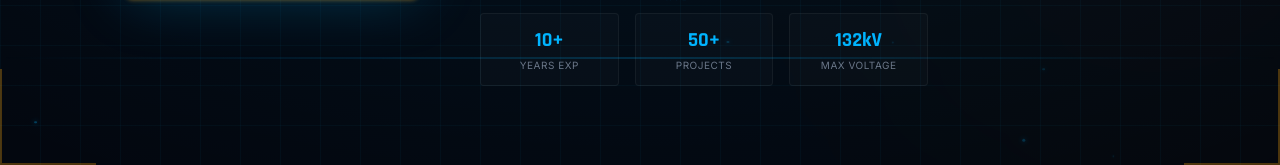
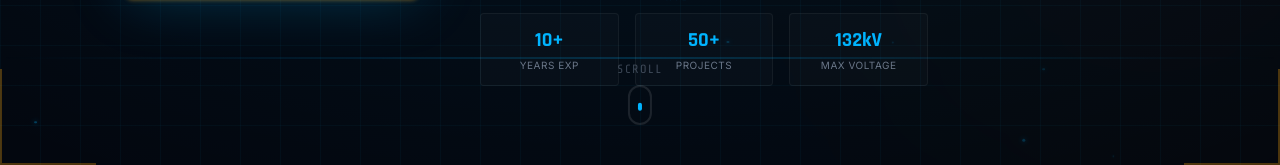
Before and after one commit to Degu-tulip/Akililu-Portfolio, a React (Vite) app in the folder frontend/: page / in a window 1280 px wide. Shown: the part 635-800 px from the top of the page. Built offline with nearby package versions, Linux system fonts and the light colour scheme.

Commit message:
Navbar Overlap Fixed

```diff
--- a/frontend/src/components/Hero.jsx
+++ b/frontend/src/components/Hero.jsx
@@ -188,9 +188,40 @@ export default function Hero() {
               </div>
             ))}
           </motion.div>
+
+          {/* Mobile-only scroll indicator in flow */}
+          <motion.div
+            variants={floatVariants}
+            animate="animate"
+            className="flex md:hidden flex-col items-center gap-2 mt-12 w-full text-slate-text/40 opacity-50"
+          >
+            <span className="text-[10px] tracking-widest uppercase font-mono">Scroll</span>
+            <div className="w-5 h-8 border border-white/20 rounded-full flex justify-center p-1.5">
+              <motion.div
+                animate={{ y: [0, 10, 0] }}
+                transition={{ duration: 1.5, repeat: Infinity }}
+                className="w-1 h-1.5 bg-electric-blue rounded-full"
+              />
+            </div>
+          </motion.div>
         </div>
       </div>
 
+      {/* Desktop-only absolute scroll indicator */}
+      <motion.div
+        variants={floatVariants}
+        animate="animate"
+        className="absolute bottom-10 left-1/2 -translate-x-1/2 hidden md:flex flex-col items-center gap-2 text-slate-text/40 z-20 pointer-events-none"
+      >
+        <span className="text-xs tracking-widest uppercase font-mono">Scroll</span>
+        <div className="w-6 h-10 border-2 border-white/10 rounded-full flex justify-center p-2">
+          <motion.div
+            animate={{ y: [0, 12, 0] }}
+            transition={{ duration: 1.5, repeat: Infinity }}
+            className="w-1 h-2 bg-electric-blue rounded-full"
+          />
+        </div>
+      </motion.div>
     </section>
   );
 }
```
